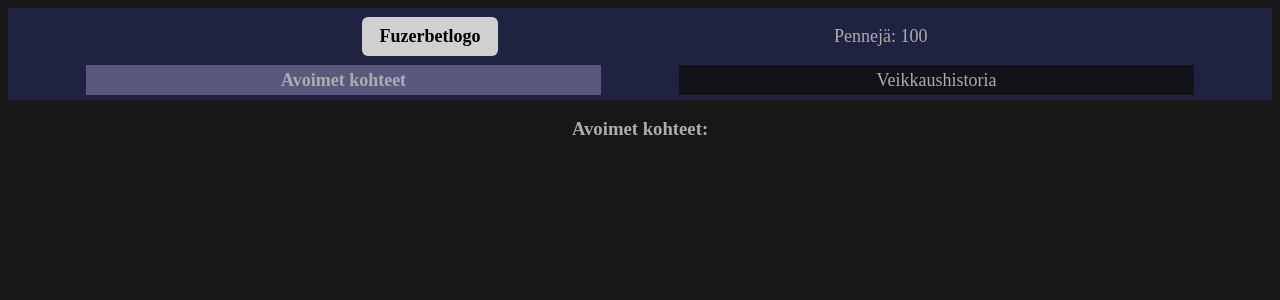
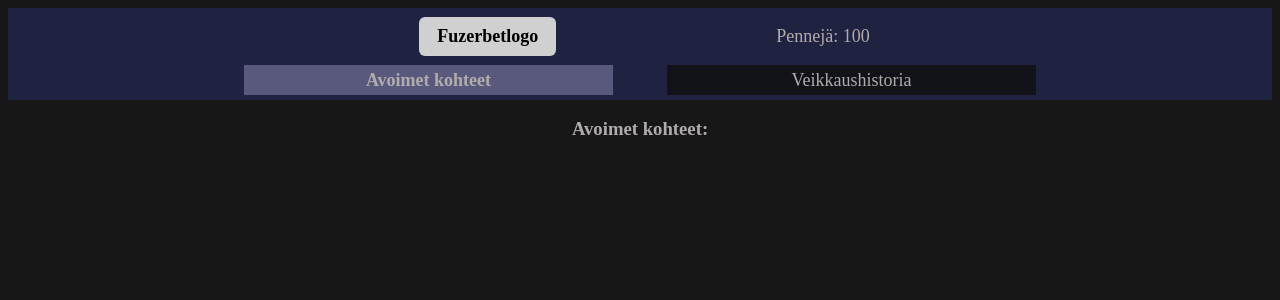
Before and after one commit to enwrath/fuzerbet, a Django app: page / in a window 1280 px wide. Shown: the top 300 px of the page. Run offline with Django 3.2, Linux system fonts and the light colour scheme; the visitor is signed in with stand-in values (Sample User, id 1); data comes from the database, SQL or seed files in the repository; data that the repository does not hold is empty; some libraries are stand-ins or nearby versions.

Commit message:
header styling and login in header if not logged in

```diff
--- a/betsite/betapp/templates/home.html
+++ b/betsite/betapp/templates/home.html
@@ -19,7 +19,7 @@
         <span class="mainlogo">Fuzerbetlogo</span>
         <span>Pennejä: <span id="points"></span></span>
       </div>
-      <div id="headernavigation">
+      <div id="headernavigation" class="maxwidth">
         <div class="fbox" id="topmenu">
           <input type="radio" id="menu1" class="radiobtn" name="menu" value="1" checked onchange="menuToggle()">
           <label class="rbox" for="menu1"><span>Avoimet kohteet</span></label>
@@ -288,8 +288,14 @@
       }
     </script>
     {% else %}
-    <h1>Fuzerbet</h1>
-    Log in with <a href="{% provider_login_url "twitch" next="/" %}" class="button">Twitch</a>
+    <header>
+      <div id="headercontent" class="maxwidth">
+        <span class="mainlogo">Fuzerbetlogo</span>
+        <a href="{% provider_login_url "twitch" next="/" %}" class="button">Twitch-login</a>
+      </div>
+    </header>
+    <br /><br />
+    Kirjaudu sisään käyttämällä Twitch-tililläsi: <a href="{% provider_login_url "twitch" next="/" %}" class="button">Twitch</a>
     {% endif %}
 </body>
 </html>
--- a/betsite/static/style.css
+++ b/betsite/static/style.css
@@ -185,7 +185,7 @@ a.button {
 }
 
 .maxwidth {
-    max-width: 1300px;
+    max-width: 900px;
 }
 header {
   position: sticky;
@@ -200,8 +200,11 @@ header {
   font-size: large;
   margin: auto;
   align-items: center;
-  margin: 0;
+  margin: auto;
   padding: 0.5em;
+}
+#headernavigation {
+  margin: auto;
 }
 .mainlogo {
   text-decoration: none;
```
Also changed, not shown: betsite/betapp/static/style.css (+5 -2 lines).
